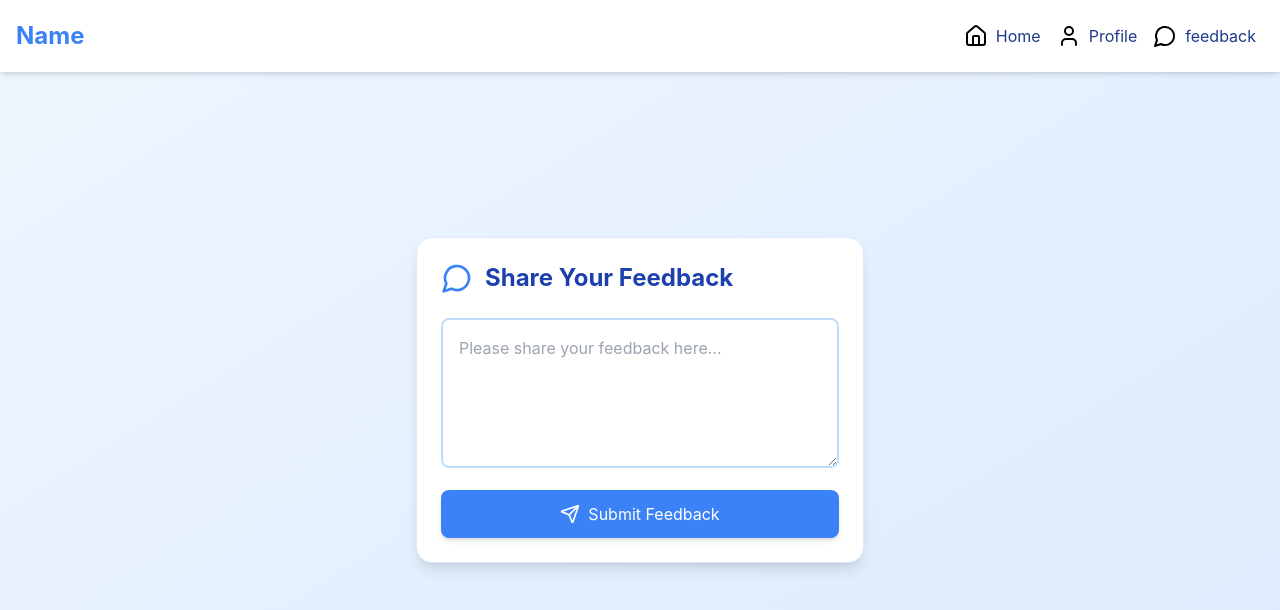
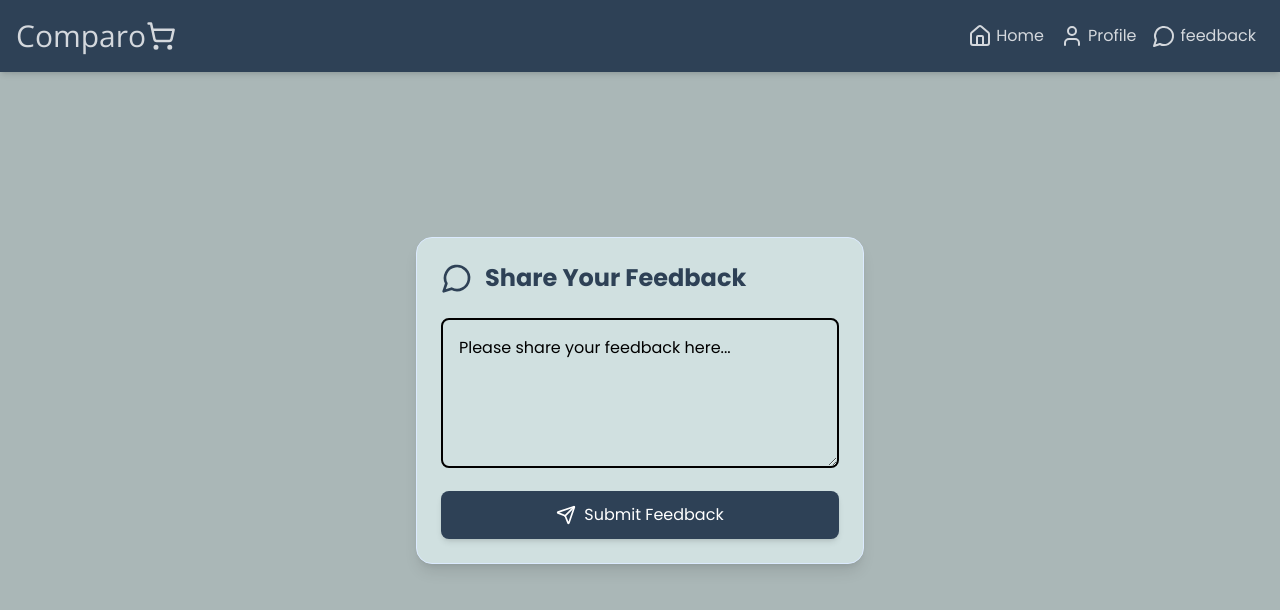
Before and after one commit to Shabeebkaruvath/project, a React (Create React App) app: page /feedback in a window 1280 px wide. Shown: the top 610 px of the page. Built offline with nearby package versions, Linux system fonts and the light colour scheme.

Commit message:
ui changed dim

```diff
--- a/package.json
+++ b/package.json
@@ -10,6 +10,7 @@
     "@testing-library/jest-dom": "^5.17.0",
     "@testing-library/react": "^13.4.0",
     "@testing-library/user-event": "^13.5.0",
+    "axios": "^1.7.9",
     "lucide-react": "^0.460.0",
     "react": "^18.3.1",
     "react-dom": "^18.3.1",
@@ -19,8 +20,8 @@
   },
   "scripts": {
     "start": "react-scripts start",
-    "predeploy" : "npm run build",
-    "deploy" : "gh-pages -d build",
+    "predeploy": "npm run build",
+    "deploy": "gh-pages -d build",
     "build": "react-scripts build",
     "test": "react-scripts test",
     "eject": "react-scripts eject"
--- a/public/index.html
+++ b/public/index.html
@@ -10,6 +10,16 @@
       content="Web site created using create-react-app"
     />
     <link rel="apple-touch-icon" href="%PUBLIC_URL%/logo192.png" />
+    <link
+      href="https://fonts.googleapis.com/css2?family=Poppins:wght@400;500;600;700&display=swap"
+      rel="stylesheet"
+    />
+    <link rel="preconnect" href="https://fonts.googleapis.com" />
+    <link rel="preconnect" href="https://fonts.gstatic.com" crossorigin />
+    <link
+      href="https://fonts.googleapis.com/css2?family=Open+Sans:ital,wght@0,300..800;1,300..800&display=swap"
+      rel="stylesheet"
+    />
     <!--
       manifest.json provides metadata used when your web app is installed on a
       user's mobile device or desktop. See https://developers.google.com/web/fundamentals/web-app-manifest/
--- a/src/componants/Feedback/Feedback.jsx
+++ b/src/componants/Feedback/Feedback.jsx
@@ -16,10 +16,12 @@ function Feedback() {
     }
   };
 
+
+
   return (
-    <div className="min-h-screen bg-gradient-to-br from-blue-50 to-blue-100 flex items-center justify-center p-4">
+    <div className="min-h-screen bg-[#aab7b7] flex items-center justify-center p-4">
       <div className="
-        bg-white
+        bg-[#d0e0e0]
         shadow-lg
         rounded-2xl
         w-full
@@ -30,8 +32,8 @@ function Feedback() {
         border-blue-100
       ">
         <div className="flex items-center space-x-3 mb-4">
-          <MessageCircle className="text-blue-500" size={32} />
-          <h2 className="text-2xl font-bold text-blue-800">
+          <MessageCircle className="text-[#2e4156]" size={32} />
+          <h2 className="text-2xl font-bold text-[#2e4156]">
             Share Your Feedback
           </h2>
         </div>
@@ -45,17 +47,19 @@ function Feedback() {
               w-full
               p-4
               border-2
-              border-blue-200
+              border-black
               rounded-lg
               focus:outline-none
               focus:ring-2
-              focus:ring-blue-300
+              focus:ring-[#2e4156]
               focus:border-transparent
               transition-all
               duration-300
               resize-y
               min-h-[150px]
               text-gray-700
+              bg-transparent
+              placeholder-black
             "
           />
 
@@ -63,7 +67,7 @@ function Feedback() {
             type="submit"
             className="
               w-full
-              bg-blue-500
+              bg-[#2e4156]
               text-white
               py-3
               rounded-lg
@@ -71,7 +75,7 @@ function Feedback() {
               items-center
               justify-center
               space-x-2
-              hover:bg-blue-600
+              hover:bg-[#253342]
               transition-colors
               duration-300
               shadow-md
--- a/src/componants/Home/Home.jsx
+++ b/src/componants/Home/Home.jsx
@@ -4,7 +4,7 @@ import { Search } from 'lucide-react';
 const AnimatedSearchBar = () => {
   const [searchTerm, setSearchTerm] = useState('');
   const [displayTerm, setDisplayTerm] = useState('');
-  const [isAnimating, setIsAnimating] = useState(false);
+
   const inputRef = useRef(null);
 
   const handleSearch = (event) => {
@@ -14,13 +14,13 @@ const AnimatedSearchBar = () => {
   const displaySearchTerm = () => {
     if (searchTerm.trim()) {
       setDisplayTerm(searchTerm);
-      setIsAnimating(true);
+
       console.log(`Search Term: ${searchTerm}`);
 
       // Reset animation after a short delay
       setTimeout(() => {
-        setIsAnimating(false);
-      }, 1000);
+        setDisplayTerm("");
+      }, 3000);
     }
   };
 
@@ -30,7 +30,7 @@ const AnimatedSearchBar = () => {
   }, []);
 
   return (
-    <div className="min-h-screen bg-gradient-to-br from-blue-50 to-blue-100 flex items-center justify-center p-4">
+    <div className="min-h-screen bg-[#aab7b7] flex items-center justify-center p-4">
       <div className="w-full max-w-md">
         <div className="relative">
           <input
@@ -46,16 +46,17 @@ const AnimatedSearchBar = () => {
               py-3
               rounded-full
               border-2
-              border-blue-200
-              focus:border-blue-500
+              border-[#2e4156]
+              focus:border-[#000]
               focus:outline-none
               focus:ring-2
-              focus:ring-blue-300
-              transition-all
-              duration-300
+              text-black
+              placeholder-[#2e4156]
+              focus:placeholder-[#2e4156]
+              focus:ring-[#2e4156]
               text-gray-700
-              shadow-md
-              ${isAnimating ? 'animate-pulse' : ''}
+              bg-transparent
+              }
             `}
             onKeyPress={(e) => e.key === 'Enter' && displaySearchTerm()}
           />
@@ -67,7 +68,9 @@ const AnimatedSearchBar = () => {
               top-1/2
               transform
               -translate-y-1/2
-              bg-blue-500
+              bg-[#2e4156]
+              hover:bg-black
+              hover:text-white
               text-white
               rounded-full
               w-10
--- a/src/componants/Navbar/Navbar.jsx
+++ b/src/componants/Navbar/Navbar.jsx
@@ -1,5 +1,5 @@
 import React, { useState } from 'react';
-import { Home, User, X, AlignJustify,MessageCircle } from 'lucide-react';
+import { Home, User, X, AlignJustify,MessageCircle,ShoppingCart  } from 'lucide-react';
 import { Link } from 'react-router-dom';
 
 const Navbar = () => {
@@ -15,27 +15,27 @@ const Navbar = () => {
   ];
 
   return (
-    <nav className="fixed top-0 left-0 w-full bg-white shadow-md z-50">
-      <div className="container mx-auto flex justify-between items-center p-4">
-        <Link to="/" className="text-2xl font-bold text-blue-500">Name</Link>
+    <nav className="fixed top-0 left-0 w-full bg-[#2e4156] shadow-md z-50">
+      <div className="container mx-auto flex  justify-between items-center p-4 ">
+        <Link to="/" className="text-3xl text-[#d4d8dd] mr-10 font-['Open_Sans']"><div className='flex items-center'>Comparo<ShoppingCart size={30}/></div></Link>
 
-        <div className="md:hidden" onClick={() => setIsOpen(!isOpen)}>
+        <div className="md:hidden " onClick={() => setIsOpen(!isOpen)}>
           {isOpen ? <X /> : <AlignJustify />}
         </div>
 
         <div className={`
           ${isOpen ? 'block' : 'hidden'}
           md:block fixed md:static top-16 md:top-0 right-0
-          bg-white md:bg-transparent w-full md:w-auto
+          bg-gray-50 md:bg-transparent w-full md:w-auto
         `}>
           {navItems.map(({ to, icon: Icon, label }) => (
             <Link
               key={to}
               to={to}
-              className="block md:inline-block p-2 text-blue-900"
+              className="block md:inline-block p-2 hover:bg-[#eff6ff] rounded  text-[#d4d8dd] hover:text-[#2e4156]"
             >
               <div className="flex items-center">
-                <Icon className="mr-2 text-black" />
+                <Icon className="mr-1" />
                 {label}
               </div>
             </Link>
--- a/src/componants/Profile/Profile.jsx
+++ b/src/componants/Profile/Profile.jsx
@@ -9,6 +9,7 @@ function Profile() {
     number: "1234567890",
     avatarUrl: "https://img.icons8.com/?size=100&id=z-JBA_KtSkxG&format=png&color=000000",
   };
+
 
   const ProfileAction = ({ icon: Icon, to, label }) => (
     <Link
@@ -23,19 +24,20 @@ function Profile() {
         rounded-lg
         transition-colors
         duration-300
-        text-gray-700
-        hover:text-blue-600
+        text-[#2e4156]
+         hover:bg-[#2e4156]
+          hover:text-[#fff]
       "
     >
-      <Icon className="text-blue-500" size={24} />
+      <Icon className="text-[#64b5f6]  hover:text-[#fff]" size={24} />
       <span className="font-medium">{label}</span>
     </Link>
   );
 
   return (
-    <div className="min-h-screen bg-gradient-to-br from-blue-50 to-blue-100 flex items-center justify-center p-4">
+    <div className="min-h-screen  flex items-center justify-center p-4 bg-[#aab7b7] ">
       <div className="
-        bg-white
+        bg-[#d0e0e0]
         shadow-lg
         rounded-2xl
         w-full
@@ -67,7 +69,7 @@ function Profile() {
             <h2 className="
               text-2xl
               font-bold
-              text-blue-800
+             text-[#2e4156]
               mb-2
             ">
               {user.name}
@@ -77,7 +79,7 @@ function Profile() {
               className="
                 flex
                 items-center
-                text-blue-500
+                text-[#2e4156]
                 hover:text-blue-600
                 text-sm
                 space-x-1
@@ -99,16 +101,16 @@ function Profile() {
         ">
           <div className="space-y-2">
             <p className="text-gray-600">
-              <span className="font-semibold text-blue-700">Email:</span> {user.email}
+              <span className="font-semibold text-[#2e4156]">Email:</span> {user.email}
             </p>
             <p className="text-gray-600">
-              <span className="font-semibold text-blue-700">Mobile:</span> {user.number}
+              <span className="font-semibold text-[#2e4156]">Mobile:</span> {user.number}
             </p>
           </div>
         </div>
 
         {/* Profile Actions */}
-        <div className="grid grid-cols-2 gap-4">
+        <div className="grid grid-cols-2 gap-4 ">
           <ProfileAction
             icon={ShoppingCart}
             to="/cart"
--- a/src/index.css
+++ b/src/index.css
@@ -2,11 +2,10 @@
 @tailwind components;
 @tailwind utilities;
 
+@import url('https://fonts.googleapis.com/css2?family=Open+Sans:ital,wght@0,300..800;1,300..800&display=swap');
 body {
   margin: 0;
-  font-family: -apple-system, BlinkMacSystemFont, 'Segoe UI', 'Roboto', 'Oxygen',
-    'Ubuntu', 'Cantarell', 'Fira Sans', 'Droid Sans', 'Helvetica Neue',
-    sans-serif;
+
   -webkit-font-smoothing: antialiased;
   -moz-osx-font-smoothing: grayscale;
 }
--- a/src/index.jsx
+++ b/src/index.jsx
@@ -9,7 +9,7 @@ const root = ReactDOM.createRoot(document.getElementById('root'));
 root.render(
   <React.StrictMode>
 
-    <App />
+    <App className="font-poppins"/>
 
   </React.StrictMode>
 );
--- a/tailwind.config.js
+++ b/tailwind.config.js
@@ -4,7 +4,11 @@ module.exports = {
     "./src/**/*.{js,jsx,ts,tsx}",
   ],
   theme: {
-    extend: {},
+    extend: {
+      fontFamily: {
+        'sans': ['Poppins', 'ui-sans-serif', 'system-ui'],
+      }
+    }
   },
   plugins: [],
 }
```
Also changed, not shown: 1 other file (tests, documents, lock files or other folders).
